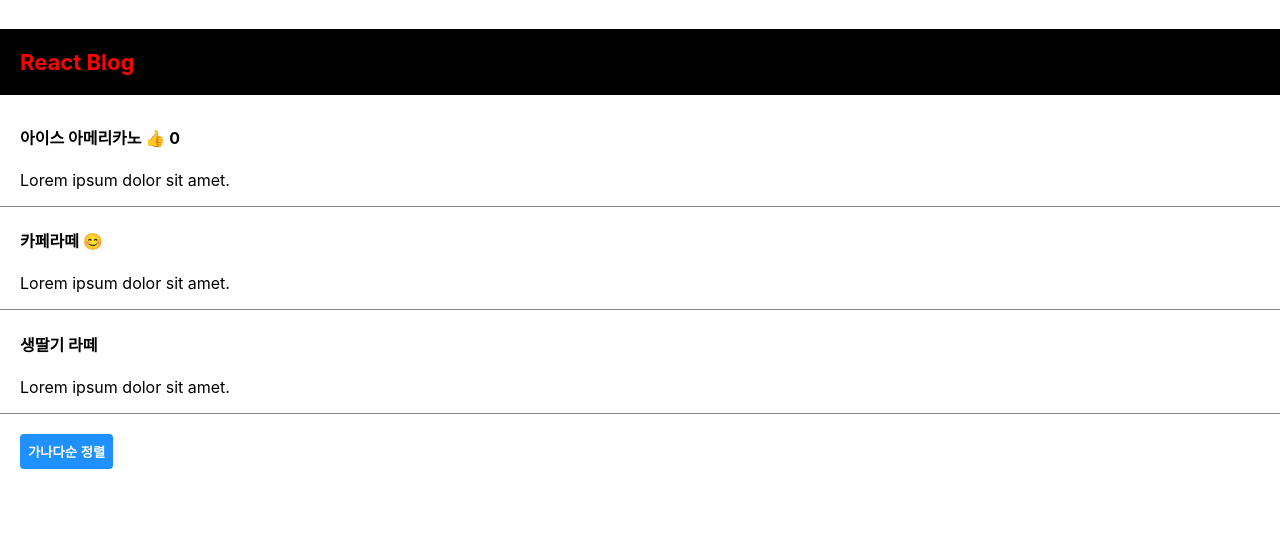
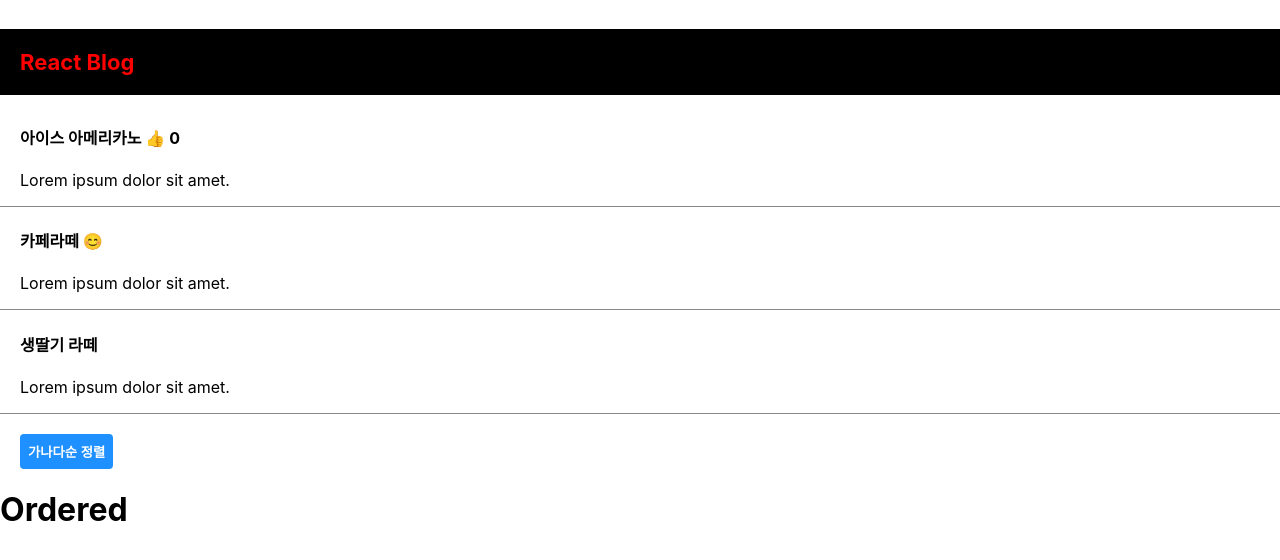
Before and after one commit to lightup-jin/react, a React (Create React App) app: page / in a window 1280 px wide. Shown: the top 560 px of the page. Built offline with nearby package versions, Linux system fonts and the light colour scheme.

Commit message:
⚡️ Menu.js 함수 추가

```diff
--- a/src/App.js
+++ b/src/App.js
@@ -6,6 +6,8 @@
 import logo from './logo.svg';
 import './App.css';
 import { useState } from 'react';
+import Menu from './Menu';
+
 
 function App() {
   // 자료 잠깐 저장할 때 는 변수 사용 (let, var, const)
@@ -71,6 +73,7 @@ function App() {
         arrayCopy.sort();
         content(arrayCopy);
       }}>가나다순 정렬</button>
+      <Menu/>
     </div>
   );
 }
--- /dev/null
+++ b/src/Menu.js
@@ -0,0 +1,22 @@
+import react from "react";
+
+// 함수형 컴포넌트
+// 최근 트렌트 : 함수형 컴포넌트를 많이 이용한다.
+// 컴포넌트의 이르믕ㄹ 항상 대문자로 시작해야 된다.
+// WHY? 리액트는 소문자로 시작하는 컴포넌트를 DOM태그로 인식하지 않는다.
+function Menu(pros) {
+  return <h1>Ordered</h1>
+}
+
+export default Menu;
+
+
+// 클래스형 컴포넌트
+// import React, {Component} from "react";
+// class menu extends Component {
+//   render() {
+//     return <h1>메뉴판2</h1>
+//   }
+// }
+
+// export default menu;
```
